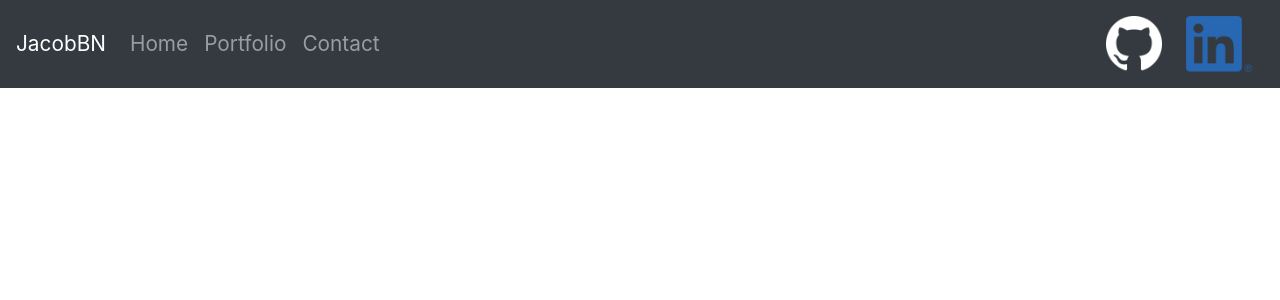
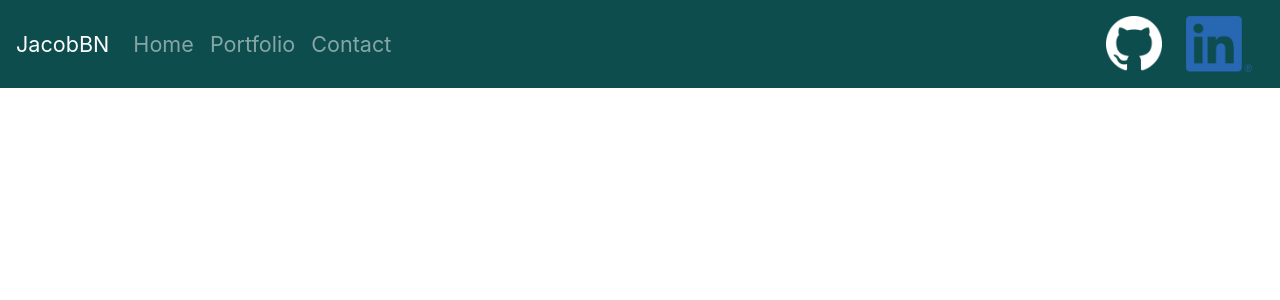
Before and after one commit to JacobBN/React-Portfolio-App, a React (Create React App) app: page / in a window 1280 px wide. Shown: the top 300 px of the page. Built offline with nearby package versions, Linux system fonts and the light colour scheme.

Commit message:
Updated NavBar background color

```diff
--- a/src/components/NavBar.js
+++ b/src/components/NavBar.js
@@ -8,7 +8,7 @@ const linkedin = require('../assets/LinkedIn-Logos/LI-In-Bug.png');
 function NavBar() {
   return (
     <>
-      <Navbar bg="dark" variant="dark">
+      <Navbar variant="dark">
         <Navbar.Brand>
           JacobBN
         </Navbar.Brand>
--- a/src/components/style/NavBar.css
+++ b/src/components/style/NavBar.css
@@ -1,14 +1,15 @@
 .navbar {
   min-height: 60px;
+  background-color: #0D4D4D;
 }
 
 .navbar-brand {
-  font-size: 1.3em;
+  font-size: 1.35em;
   user-select: none;
 }
 
 .navbar a {
-  font-size: 1.3em;
+  font-size: 1.35em;
 }
 
 .navbar img {
```
